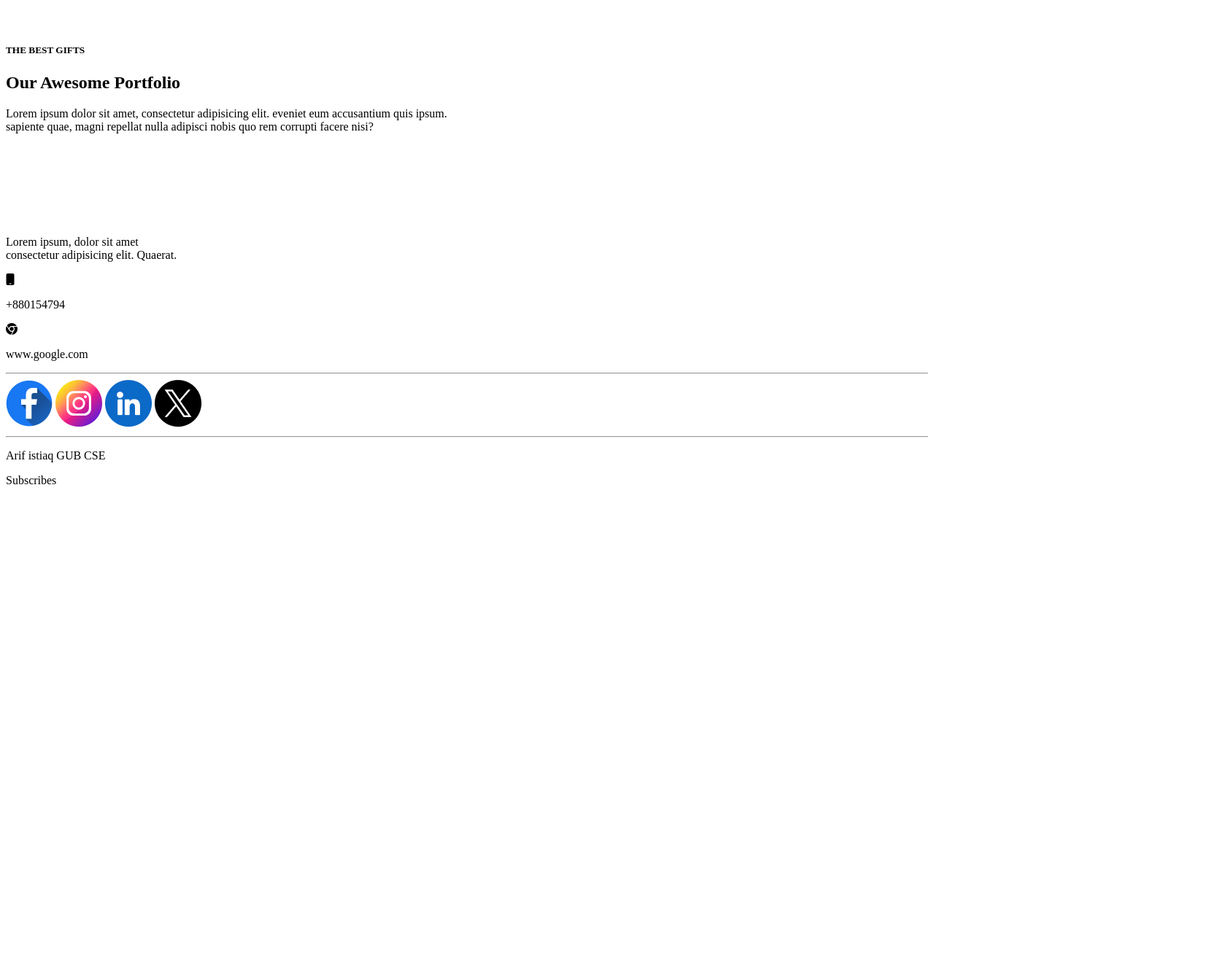
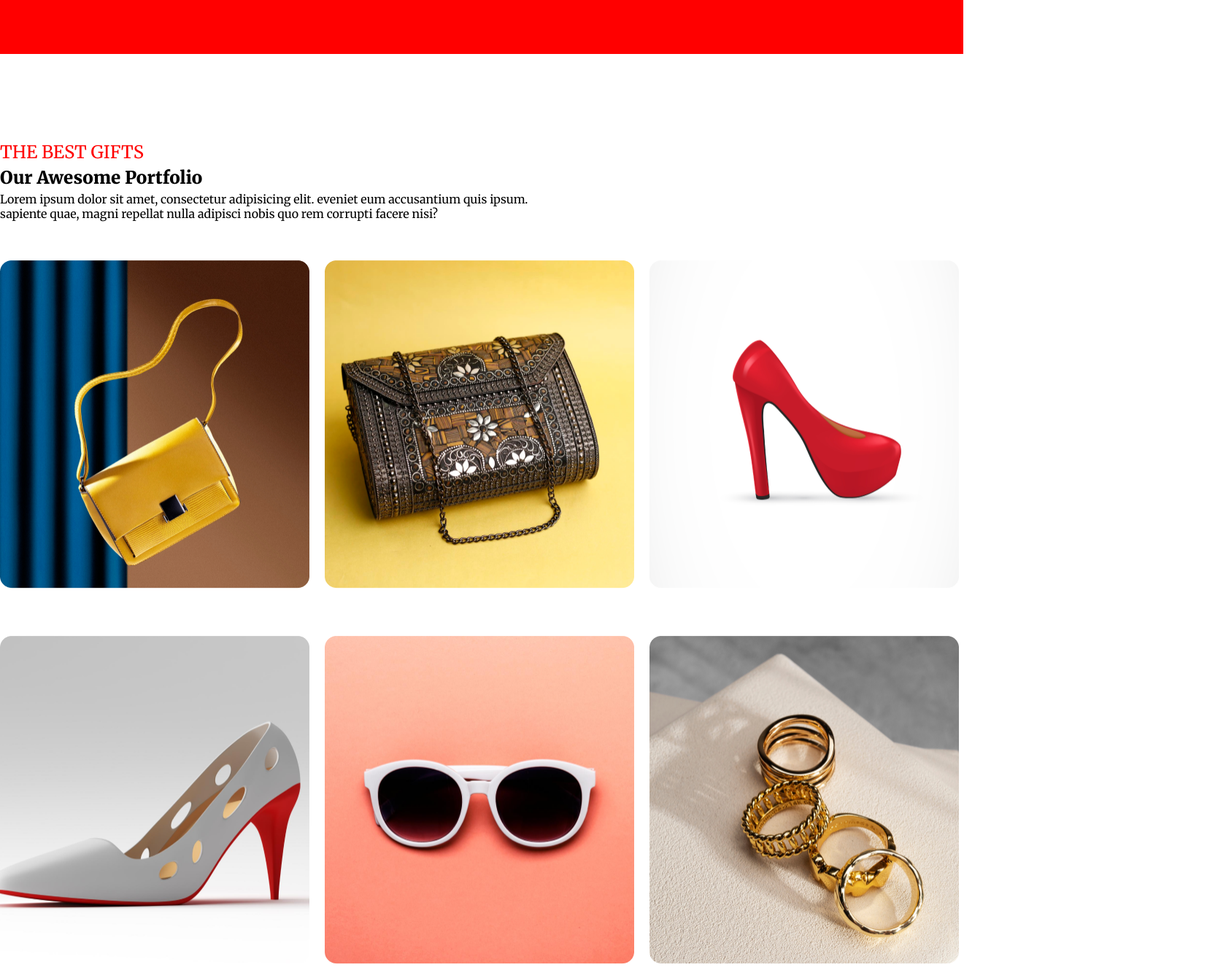
Before and after one commit to Istiaq2064/celebration-new-year, a plain HTML site: page index.html in a window 1280 px wide. Shown: the part 823-2149 px from the top of the page at 73% size, 1680 px wide, since content can reach past the window. Before the commit the page ends 1507 px from the top, so only its background shows below. Drawn offline with Linux system fonts and the light colour scheme; the site is published under a folder, as on GitHub Pages, so addresses that start at the root find nothing.

```diff
--- a/index.html
+++ b/index.html
@@ -4,7 +4,7 @@
     <meta charset="UTF-8">
     <meta name="viewport" content="width=device-width, initial-scale=1.0">
     <title>New hear celebrations</title>
-    <link rel="stylesheet" href="/style/style.css">
+    <link rel="stylesheet" href="./style/style.css">
     <link rel="stylesheet" href="https://cdnjs.cloudflare.com/ajax/libs/font-awesome/6.5.2/css/all.min.css" integrity="sha512-SnH5WK+bZxgPHs44uWIX+LLJAJ9/2PkPKZ5QiAj6Ta86w+fsb2TkcmfRyVX3pBnMFcV7oQPJkl9QevSCWr3W6A==" crossorigin="anonymous" referrerpolicy="no-referrer" />
 </head>
 <body>
@@ -21,11 +21,11 @@
             <div class="gift-box">
                 <img src="./images/Group 75.png" alt="">
                 <div class="girl-images">
-                    <img src="/images/Rectangle 8.png" alt="">
+                    <img src="./images/Rectangle 8.png" alt="">
                 </div>
             </div>
             <div class="discount">
-               <img src="/images/Group 44.png" alt="">
+               <img src="./images/Group 44.png" alt="">
             </div>
         </section>
 
@@ -38,22 +38,22 @@
             </div>
             <div class="protfolio-items">
                 <div class="items">
-                    <img src="/images/Rectangle 3.png" alt="">
+                    <img src="./images/Rectangle 3.png" alt="">
                 </div>
                 <div class="items">
-                    <img src="/images/Rectangle 4.png" alt="">
+                    <img src="./images/Rectangle 4.png" alt="">
                 </div>
                 <div class="items">
-                    <img src="/images/Rectangle 5.png" alt="">
+                    <img src="./images/Rectangle 5.png" alt="">
                 </div>
                 <div class="items">
-                    <img src="/images/Rectangle 6.png" alt="">
+                    <img src="./images/Rectangle 6.png" alt="">
                 </div>
                 <div class="items">
-                    <img src="/images/Rectangle 7.png" alt="">
+                    <img src="./images/Rectangle 7.png" alt="">
                 </div>
                 <div class="items">
-                    <img src="/images/Rectangle 8.png" alt="">
+                    <img src="./images/Rectangle 8.png" alt="">
                 </div>
             </div>
          </section>
```
